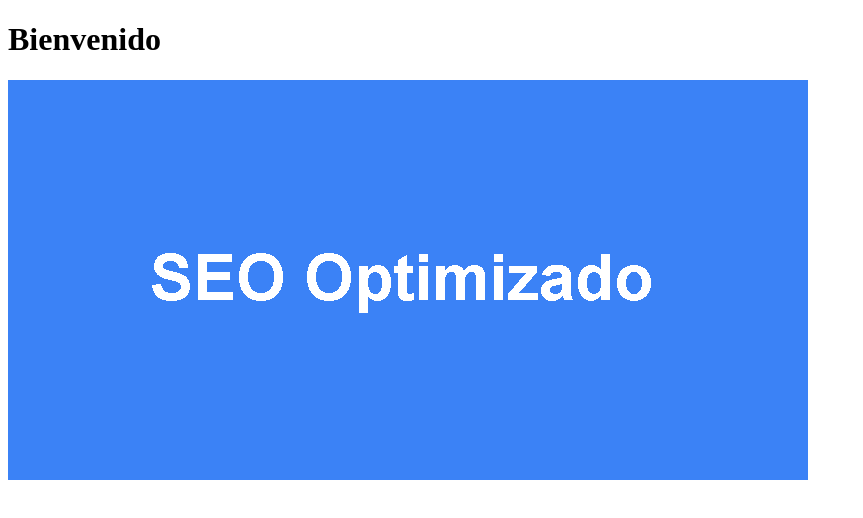
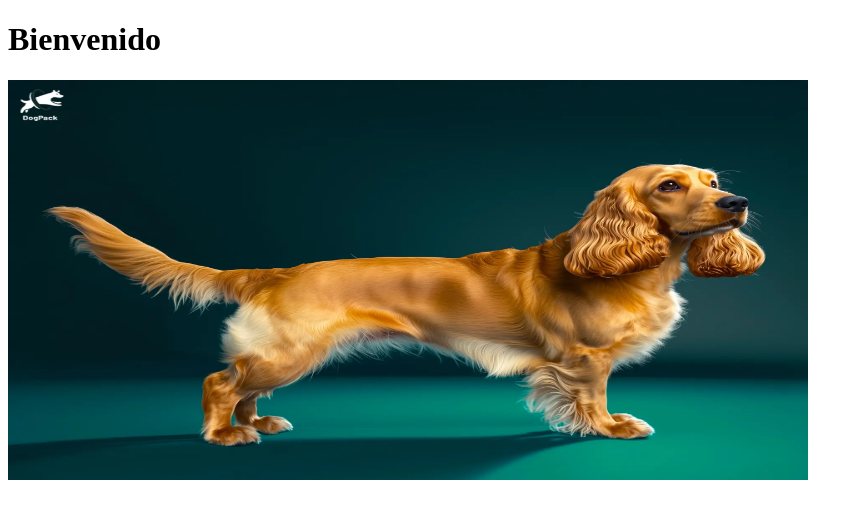
Before and after one commit to georgegp8/mi-proyecto-seo, a Next.js app: page / in a window 1280 px wide. Shown: the top 518 px of the page, without its empty margins (0-863 px from the left). Built offline with nearby package versions, Linux system fonts and the light colour scheme.

Commit message:
Update image to use WebP format (cocker-spaniel.webp)

```diff
--- a/pages/index.js
+++ b/pages/index.js
@@ -17,7 +17,7 @@ export default function Home() {
 
       <h1>Bienvenido</h1>
       <Image
-        src="/images/seo-image.png"
+        src="/images/cocker-spaniel.webp"
         width={800}
         height={400}
         alt="Ejemplo de imagen optimizada"
```
Also changed, not shown: public/images/cocker-spaniel.webp (added), public/images/seo-image.png (deleted).
